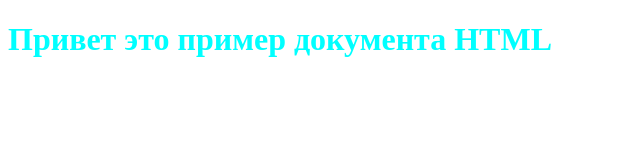
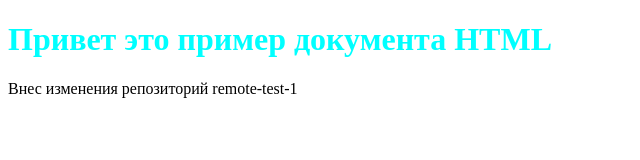
Before and after one commit to inirbaev/remote-test-1, a plain HTML site: page index.html in a window 1280 px wide. Shown: the whole page, without its empty margins (0-640 px from the left). Drawn offline with Linux system fonts and the light colour scheme.

Commit message:
Update index.html

```diff
--- a/index.html
+++ b/index.html
@@ -8,5 +8,6 @@
 </head>
 <body>
     <h1>Привет это пример документа HTML</h1>
+    <p>Внес изменения репозиторий remote-test-1</p>
 </body>
 </html>
```
